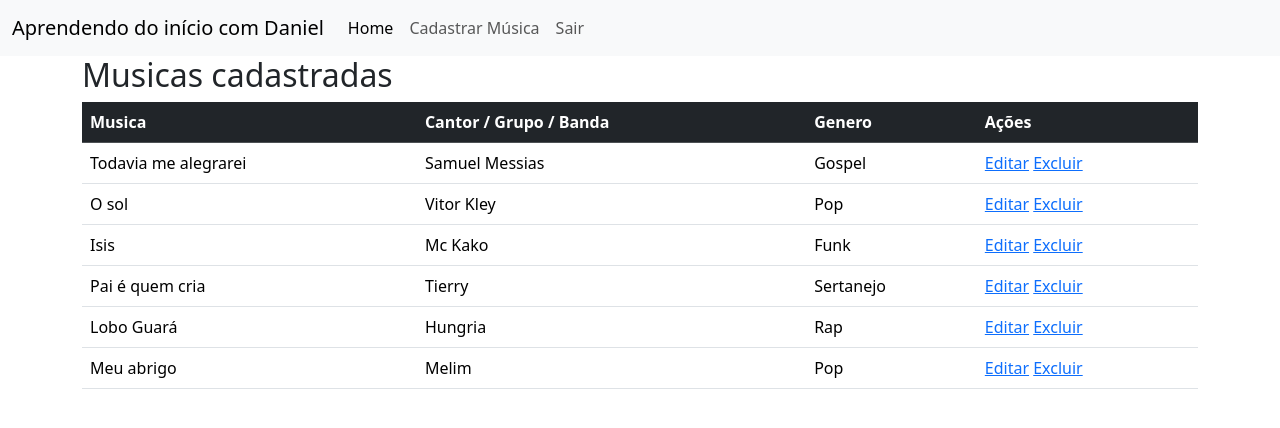
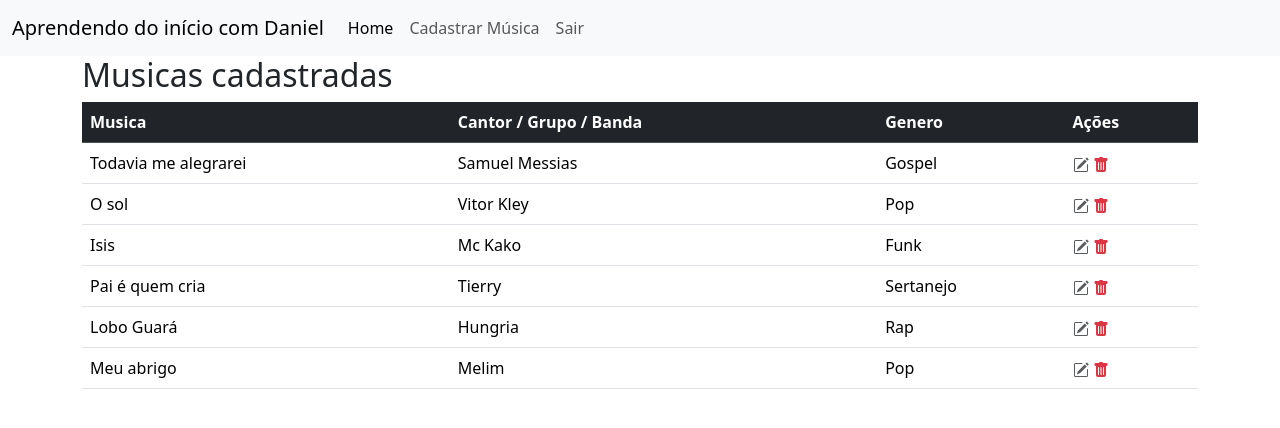
Before and after one commit to daniel-xds93/projeto_musica, a Flask app: page / in a window 1280 px wide. Shown: the top 428 px of the page. Run offline with Flask 3, Linux system fonts and the light colour scheme; the visitor is signed in with stand-in values (Sample User, id 1); data comes from the database, SQL or seed files in the repository; parts of the project's set-up code (start-up, migrations or seed data) failed here and were passed over; some libraries are stand-ins or nearby versions.

Commit message:
inserindo icones

```diff
--- a/templates/lista_musicas.html
+++ b/templates/lista_musicas.html
@@ -19,8 +19,24 @@
             <td>{{ music.cantor_banda }}</td>
             <td>{{ music.genero_musica }}</td>
             <td>
-                <a href="{{ url_for('editar', id=music.id_musica) }}">Editar</a>
-                <a href="{{ url_for('excluir', id=music.id_musica) }}">Excluir</a>
+                <label>
+                    <a href="{{ url_for('editar', id=music.id_musica) }}"
+                    class="text-body-secondary">
+                        <svg xmlns="http://www.w3.org/2000/svg" width="16" height="16" fill="currentColor" class="bi bi-pencil-square" viewBox="0 0 16 16">
+                            <path d="M15.502 1.94a.5.5 0 0 1 0 .706L14.459 3.69l-2-2L13.502.646a.5.5 0 0 1 .707 0l1.293 1.293zm-1.75 2.456-2-2L4.939 9.21a.5.5 0 0 0-.121.196l-.805 2.414a.25.25 0 0 0 .316.316l2.414-.805a.5.5 0 0 0 .196-.12l6.813-6.814z"/>
+                            <path fill-rule="evenodd" d="M1 13.5A1.5 1.5 0 0 0 2.5 15h11a1.5 1.5 0 0 0 1.5-1.5v-6a.5.5 0 0 0-1 0v6a.5.5 0 0 1-.5.5h-11a.5.5 0 0 1-.5-.5v-11a.5.5 0 0 1 .5-.5H9a.5.5 0 0 0 0-1H2.5A1.5 1.5 0 0 0 1 2.5z"/>
+                        </svg>
+                    </a>
+                </label>
+
+                <label>
+                    <a href="{{ url_for('excluir', id=music.id_musica) }}"
+                    class="text-danger">
+                        <svg xmlns="http://www.w3.org/2000/svg" width="16" height="16" fill="currentColor" class="bi bi-trash-fill" viewBox="0 0 16 16">
+                            <path d="M2.5 1a1 1 0 0 0-1 1v1a1 1 0 0 0 1 1H3v9a2 2 0 0 0 2 2h6a2 2 0 0 0 2-2V4h.5a1 1 0 0 0 1-1V2a1 1 0 0 0-1-1H10a1 1 0 0 0-1-1H7a1 1 0 0 0-1 1zm3 4a.5.5 0 0 1 .5.5v7a.5.5 0 0 1-1 0v-7a.5.5 0 0 1 .5-.5M8 5a.5.5 0 0 1 .5.5v7a.5.5 0 0 1-1 0v-7A.5.5 0 0 1 8 5m3 .5v7a.5.5 0 0 1-1 0v-7a.5.5 0 0 1 1 0"/>
+                        </svg>
+                    </a>
+                </label>
             </td>
         </tr>
         {% endfor %}
```
